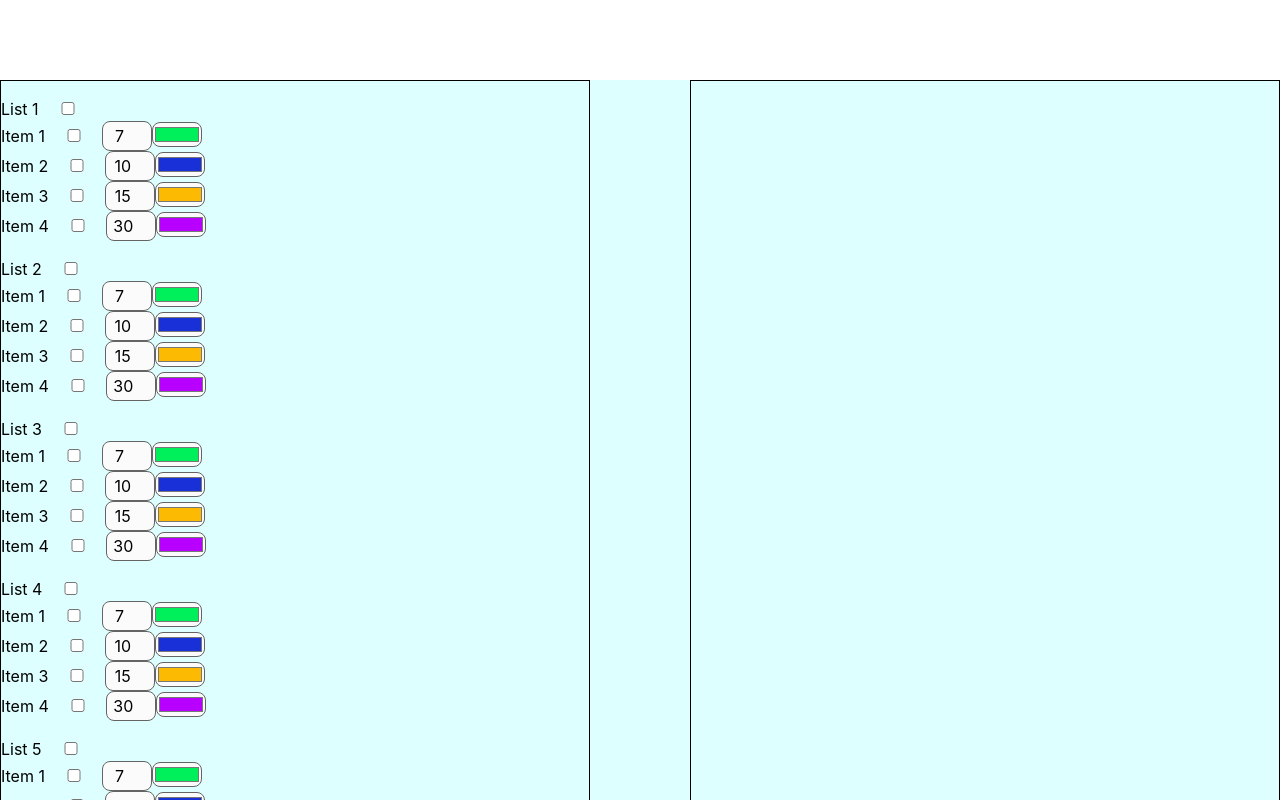
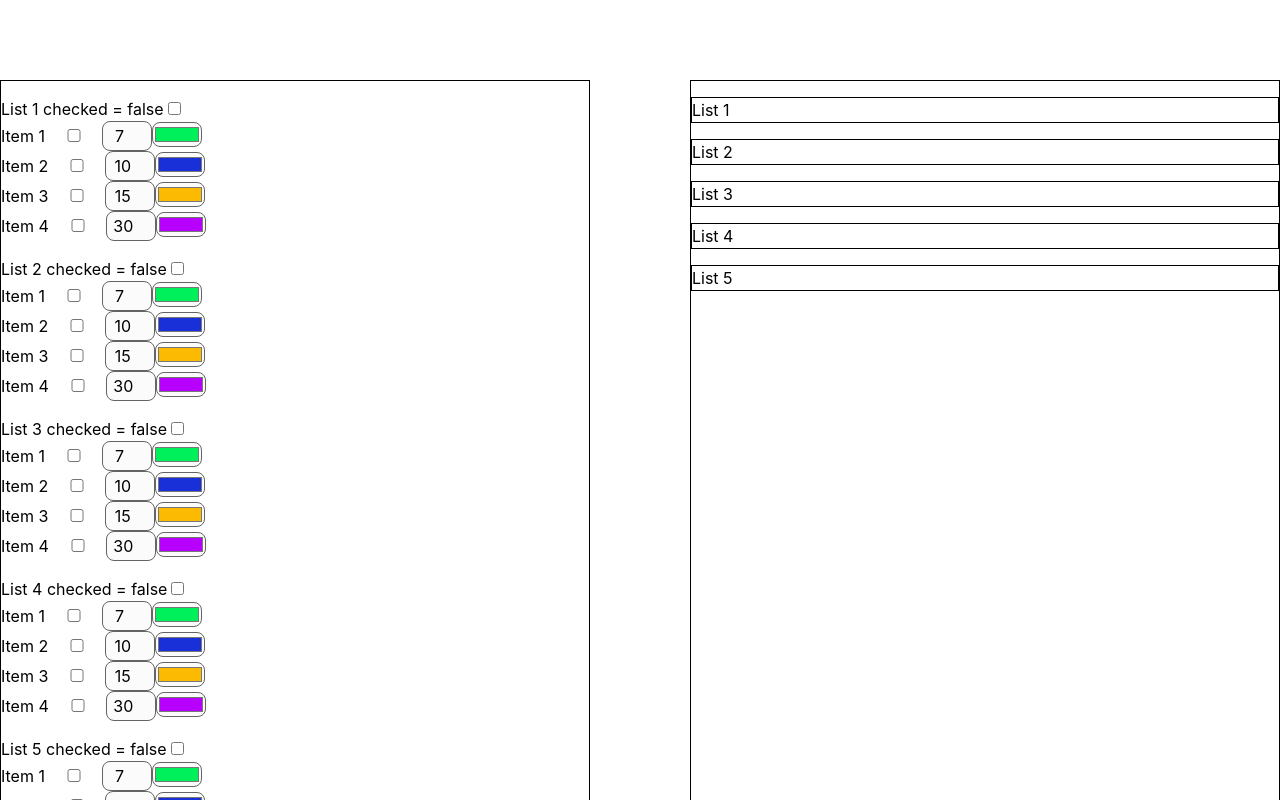
Before and after one commit to crecker05ru/procontext-task, a Vue app: page / in a window 1280 px wide. Shown: the top 800 px of the page. Built offline with nearby package versions, Linux system fonts and the light colour scheme.

Commit message:
pre made

```diff
--- a/src/components/DrawList.vue
+++ b/src/components/DrawList.vue
@@ -2,7 +2,7 @@
   <div>
     <ul
       class="draw-list"
-      v-for="(list, listIndex) in checkedLists"
+      v-for="(list, listIndex) in selectedItems"
       :key="listIndex"
     >
       List
@@ -43,10 +43,14 @@ export default defineComponent({
     })
 
     const selectedItems = computed(() => {
-      let items = props.renderList.map( lists => lists.items.filter(item => item.isSelected === true))
-      console.log('items',items)
+      // let copObj = JSON.parse(JSON.stringify(props.renderList))
 
-      return items
+      let filteredItems = props.renderList.map( list => ({...list, items: list.items.filter(item => item.isSelected === true)}))
+      // let  newLists = props.renderList.filter( list => list.items = filteredItems)
+      console.log('filteredItems',filteredItems)
+      // console.log('newLists',newLists)
+
+      return filteredItems
     })
 
     return {
--- a/src/components/TheItem.vue
+++ b/src/components/TheItem.vue
@@ -9,11 +9,11 @@
       @input="$emit('update:isSelected', $event.target.checked)"
     />
     <input class="item__number" type="number" v-model="size" @input="$emit('update:size', size)" />
-    <input class="item__color" type="color" v-model="color" @input="$emit('update:color', color)" />
+    <input class="item__color" type="color" v-model="color" @change="$emit('update:color', color)" />
   </div>
 </template>
 <script>
-import { defineComponent, reactive, ref } from "vue";
+import { defineComponent, reactive, ref,watch } from "vue";
 
 export default defineComponent({
   name: "TheItem",
@@ -32,6 +32,11 @@ export default defineComponent({
     function changeItemColor(color) {
       ctx.emit("update:modelValue", color); // раньше было `this.$emit('input', title)`
     }
+    watch(() => props.item.isSelected,(newVal, oldVal) => {
+      console.log('isSelected + newVal',isSelected.value,' ',newVal)
+      isSelected.value = newVal
+    })
+
     return {
       itemData,
       color,
--- a/src/components/TheSelectList.vue
+++ b/src/components/TheSelectList.vue
@@ -5,8 +5,8 @@
       v-for="(list, listIndex) in lists"
       :key="listIndex"
     >
-      <label :for="listIndex">List {{ listIndex + 1}}</label>
-      <input :id="listIndex" type="checkbox" v-model="list.isSelected" @change="handleChange({listIndex, checked: $event.target.checked})" />
+      <label :for="listIndex">List {{ listIndex + 1}} checked = {{list.isSelected}}</label>
+      <input :class="{'select-list__list-checkbox': true, 'partially': list.addStyle }"  ref="input" :id="listIndex" type="checkbox" v-bind="list.isSelected" :checked="list.isSelected" @change="handleChange({listIndex, checked: $event.target.checked})" />
       <li v-for="(item, itemIndex) in list.items" :key="itemIndex">
         <the-item
           :item="item"
@@ -20,7 +20,8 @@
   </div>
 </template>
 <script>
-import { computed, defineComponent, ref, reactive } from "vue";
+
+import { computed, defineComponent, ref, watch } from "vue";
 import TheItem from "./TheItem.vue";
 
 export default defineComponent({
@@ -29,11 +30,17 @@ export default defineComponent({
   props: ["lists"],
   emits: ['selectAll'],
   setup(props, ctx) {
+    const input = ref()
     const checkedItems = ref([]);
     const checkedLists = computed(() => {
       lists
     })
-
+    const isListChecked = computed(() => {
+      return props.lists.filter(list => list.isSelected === true
+      ? list.items.forEach((item) => item.isSelected = true )
+      : list
+      )
+    })
     // const lists = reactive([
     //   {
     //     isSelected: false,
@@ -69,9 +76,61 @@ export default defineComponent({
 
     const handleChange = (params) => {
       ctx.emit('selectAll', params)
+      if(props.lists[params.listIndex].isSelected === false){
+        props.lists[params.listIndex].isSelected = params.checked
+      props.lists[params.listIndex].items.forEach(item => {
+        item.isSelected = true
+      })
+      } else if (props.lists[params.listIndex].isSelected === true){
+        props.lists[params.listIndex].isSelected = params.checked
+      props.lists[params.listIndex].items.forEach(item => {
+        item.isSelected = false
+      })
+      }
+
     }
 
+    // watch(() => props.lists,() => {
+
+    //   props.lists.forEach(list => {
+    //     if(list.isSelected === true){
+    //       list.items.forEach(item => {
+    //         item.isSelected = true
+    //       })
+    //     }
+    //     // else if(list.isSelected === false){
+    //     //   list.items.forEach(item => {
+    //     //     item.isSelected = false
+    //     //   })
+    //     // }
+    //   })
+    //   console.log('props.lists',props.lists)
+    //   console.log('isListChecked',isListChecked)
+    // },
+    // { deep: true })
+
+    watch(() => props.lists, (newVal, oldVal) => {
+      console.log('(newVal, oldVal)',newVal, " /n" ,oldVal)
+      console.log('input',input.value)
+      props.lists.forEach(list => {
+        if (list.items.some(item => item.isSelected === true)){
+        list.addStyle = true
+      }
+      if (list.items.every(item => item.isSelected === false)){
+        list.addStyle = false
+      }
+        if(list.items.every(item => item.isSelected === true)){
+          list.addStyle = false
+        list.isSelected = true
+      }  else if (list.items.some(item => item.isSelected === false)) {
+        list.isSelected = false
+        // list.addStyle = false
+      }
+
+      })
+    },{deep: true})
     return {
+      input,
       checkedItems,
       handleChange
     };
@@ -79,4 +138,24 @@ export default defineComponent({
 });
 </script>
 <style lang="scss" scoped>
+.select-list {
+  &__list-checkbox {
+    position: relative;
+    min-width: 0;
+    padding: 0;
+    transition: all ease-in .2s;
+  }
+}
+.partially {
+  &::after {
+    position: absolute;
+    content: '';
+  left: 3px;
+  top: 2px;
+  width: 6px;
+  height: 7px;
+  background-color: rgb(0, 153, 153);
+  // border-radius: 50%;
+  }
+}
 </style>
--- a/src/layouts/DefaultLayout.vue
+++ b/src/layouts/DefaultLayout.vue
@@ -13,7 +13,6 @@ export default defineComponent({
 </script>
 <style lang="scss">
 .body {
-  background-color: rgb(222, 255, 255);
   flex: 1 1 calc(100vh - 160px);
   width: 100%;
   display: flex;
```
